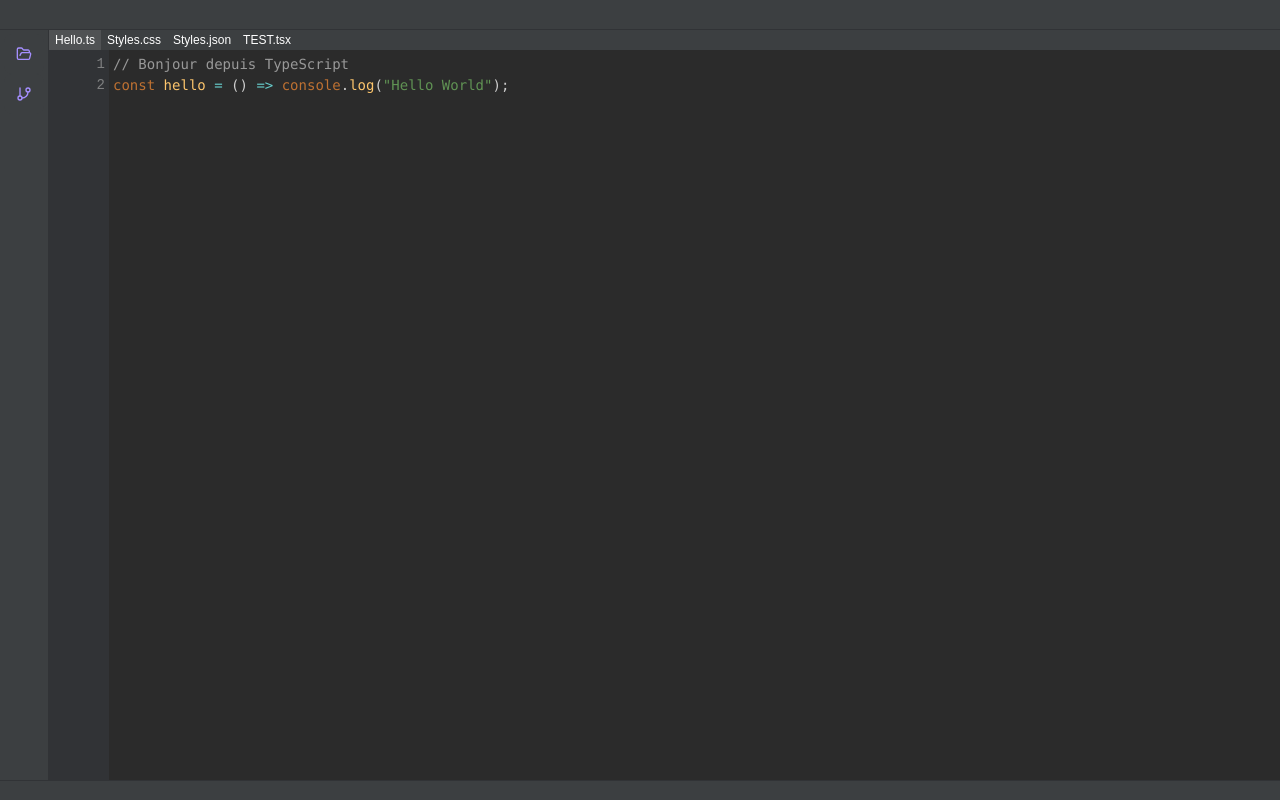
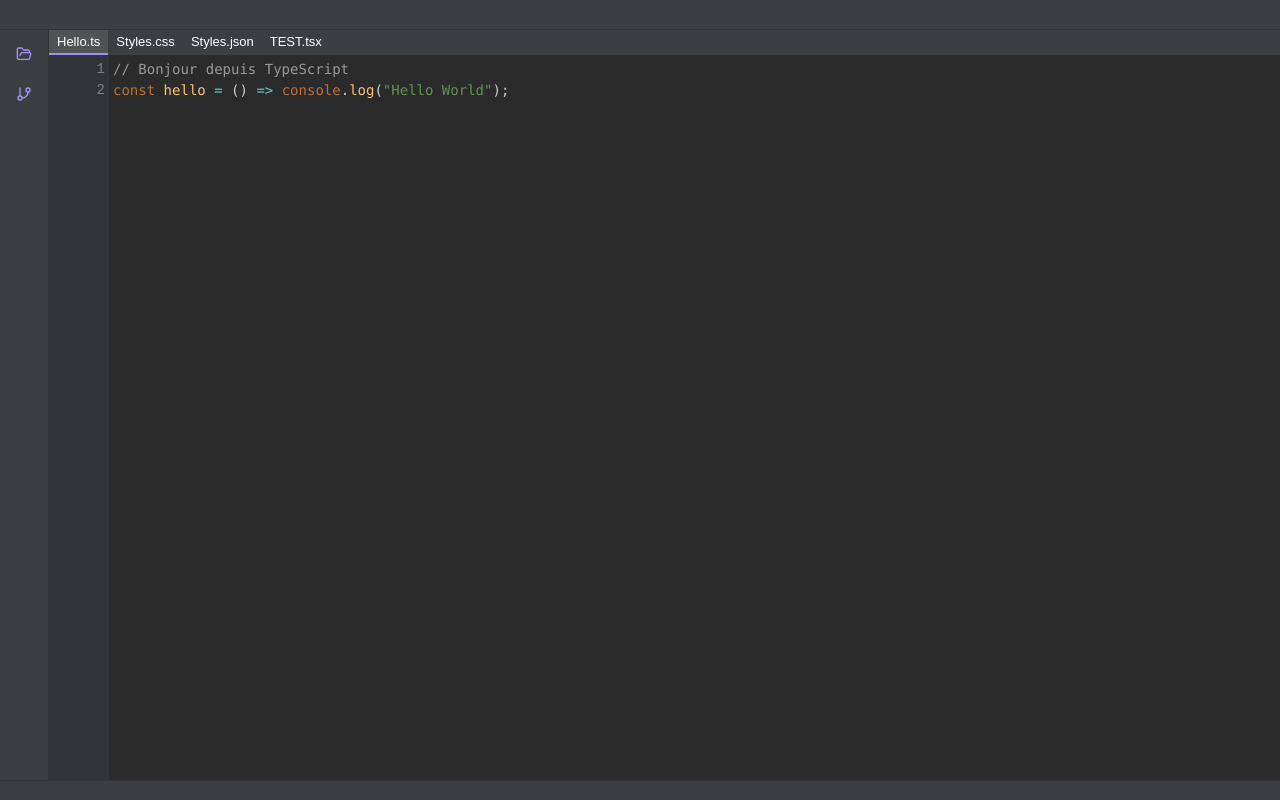
Before and after one commit to LilianMrzt/dev-ink, a React (Create React App) app: page / in a window 1280 px wide. Built offline with nearby package versions, Linux system fonts and the light colour scheme.

Commit message:
[FEAT] Style des boutons de selection du fichier

```diff
--- a/src/ui/blocs/editor/EditorFileButton.tsx
+++ b/src/ui/blocs/editor/EditorFileButton.tsx
@@ -16,7 +16,7 @@ const EditorFileButton: FC<EditorFileButtonProps> = ({
 
     return (
         <button
-            className={'editor-file-button'}
+            className={`editor-file-button ${isSelected ? 'active' : ''}`}
             onClick={() => {
                 return setActiveId(fix.id)
             }}
@@ -25,7 +25,7 @@ const EditorFileButton: FC<EditorFileButtonProps> = ({
             }}
         >
             <Text
-                fontSize={12}
+                fontSize={13}
             >
                 {fix.name}
             </Text>
--- a/src/ui/blocs/editor/editor-file-button.css
+++ b/src/ui/blocs/editor/editor-file-button.css
@@ -1,5 +1,11 @@
 .editor-file-button {
     border: none;
-    height: 20px;
     cursor: pointer;
+    padding: 4px 8px;
+    border-bottom: 2px solid var(--primary);
+    box-sizing: border-box;
 }
+
+.editor-file-button.active {
+    border-bottom: 2px solid var(--tertiary);
+}
```
